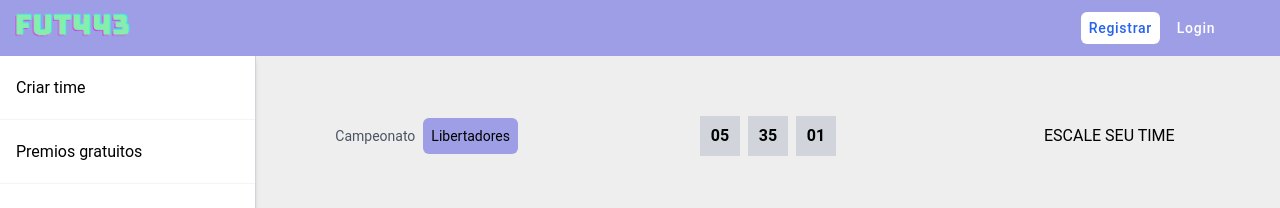
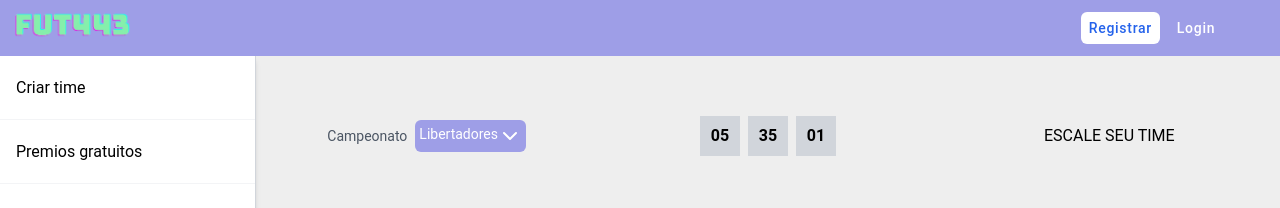
Before and after one commit to ewerton11/fut443-web, a Next.js app: page /pages/select-team in a window 1280 px wide. Shown: the top 208 px of the page. Built offline with nearby package versions, Linux system fonts and the light colour scheme; no server answers.

Commit message:
adding arrow

```diff
--- a/app/pages/select-team/page.tsx
+++ b/app/pages/select-team/page.tsx
@@ -8,6 +8,7 @@ import Footer from '@/app/components/footer/footer'
 import Header from '@/app/components/header/header'
 import VerticalMenu from '@/app/components/menu/verticalMenu'
 import PlayerCard from '@/app/components/players/PlayerCard'
+import DownArrow from '@/public/down-arrow'
 import { useEffect, useState } from 'react'
 
 export default function SelectTeam() {
@@ -82,8 +83,9 @@ export default function SelectTeam() {
           <div className="w-full h-1/5 flex justify-around items-center">
             <div className="w-1/3 flex justify-center items-center">
               <p className="text-sm text-gray-600 mr-2">Campeonato</p>
-              <button className="bg-primary-blue p-2 rounded-md">
-                <p className="text-sm">Libertadores</p>
+              <button className="flex bg-primary-blue p-1 rounded-md">
+                <p className="text-white text-sm">Libertadores</p>
+                <DownArrow />
               </button>
             </div>
 
--- /dev/null
+++ b/public/down-arrow.tsx
@@ -0,0 +1,17 @@
+const DownArrow = ({ width = 24, height = 24, color = 'white' }) => (
+  <svg
+    xmlns="http://www.w3.org/2000/svg"
+    viewBox="0 0 24 24"
+    width={width}
+    height={height}
+    fill="none"
+    stroke={color}
+    strokeWidth="2"
+    strokeLinecap="round"
+    strokeLinejoin="round"
+  >
+    <path d="M6 9l6 6 6-6" />
+  </svg>
+)
+
+export default DownArrow
```
